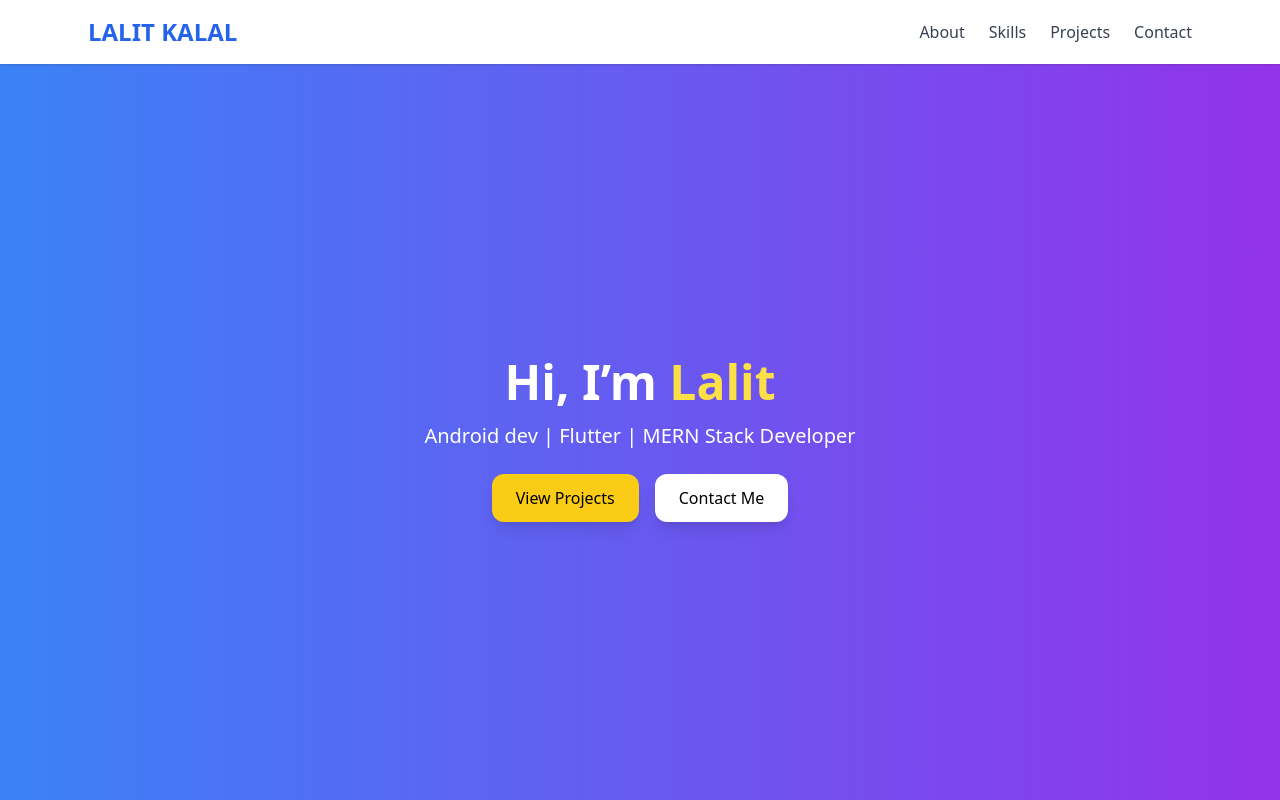
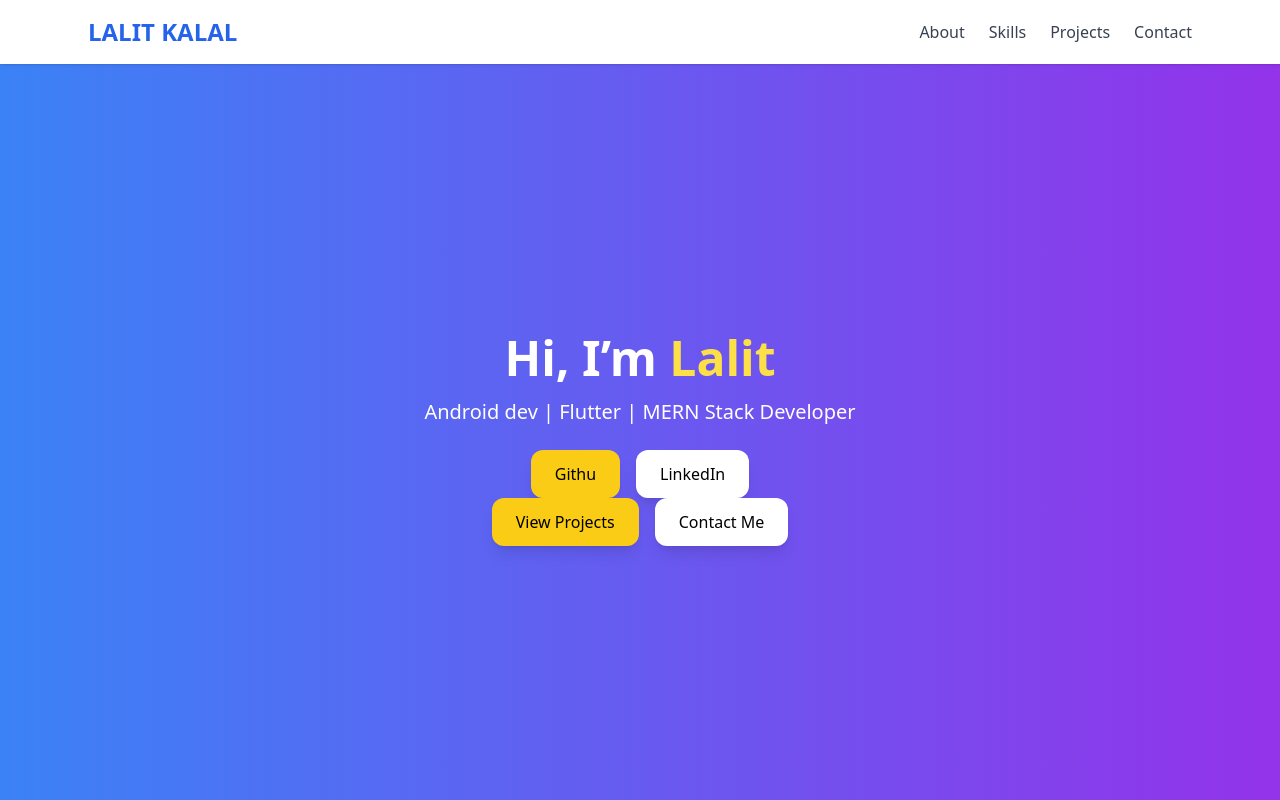
Before and after one commit to lalitkalal5/portfolio, a React (Vite) app: page / in a window 1280 px wide. Shown: the top 800 px of the page. Built offline with nearby package versions, Linux system fonts and the light colour scheme.

Commit message:
Update App.jsx

```diff
--- a/src/App.jsx
+++ b/src/App.jsx
@@ -20,6 +20,10 @@ const App = () => {
       <section className="min-h-screen flex flex-col justify-center items-center bg-gradient-to-r from-blue-500 to-purple-600 text-white pt-20">
         <h1 className="text-5xl font-bold mb-4">Hi, I’m <span className="text-yellow-300">Lalit</span></h1>
         <p className="text-xl mb-6"> Android dev | Flutter | MERN Stack Developer </p>
+        <div className="flex gap-4">
+          <a href="/https://github.com/lalitkalal5/" className="px-6 py-3 bg-yellow-400 text-black rounded-xl shadow-lg">Githu</a>
+          <a href="https://www.linkedin.com/in/lalit-kalal-481662198/" className="px-6 py-3 bg-white text-black rounded-xl shadow-lg">LinkedIn</a>
+        </div>
         <div className="flex gap-4">
           <a href="#projects" className="px-6 py-3 bg-yellow-400 text-black rounded-xl shadow-lg">View Projects</a>
           <a href="#contact" className="px-6 py-3 bg-white text-black rounded-xl shadow-lg">Contact Me</a>
```
